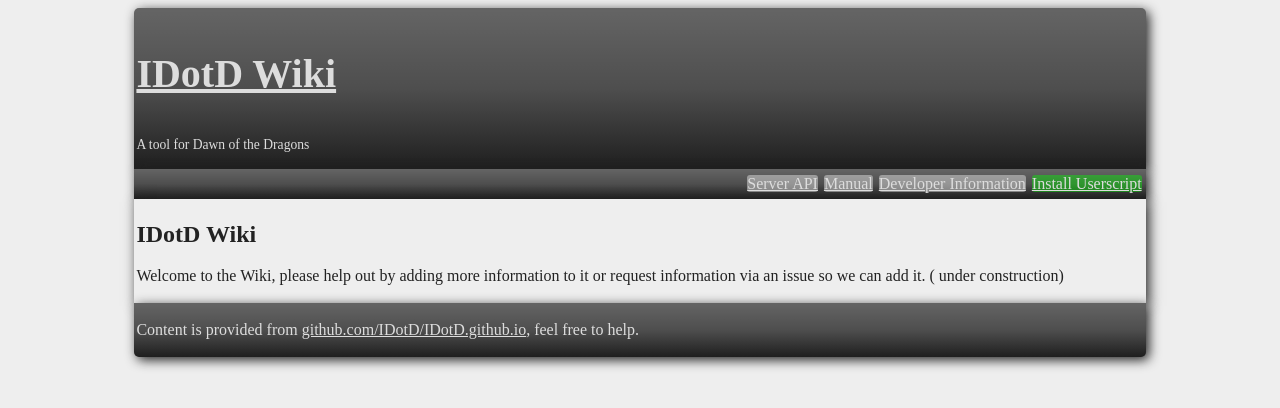
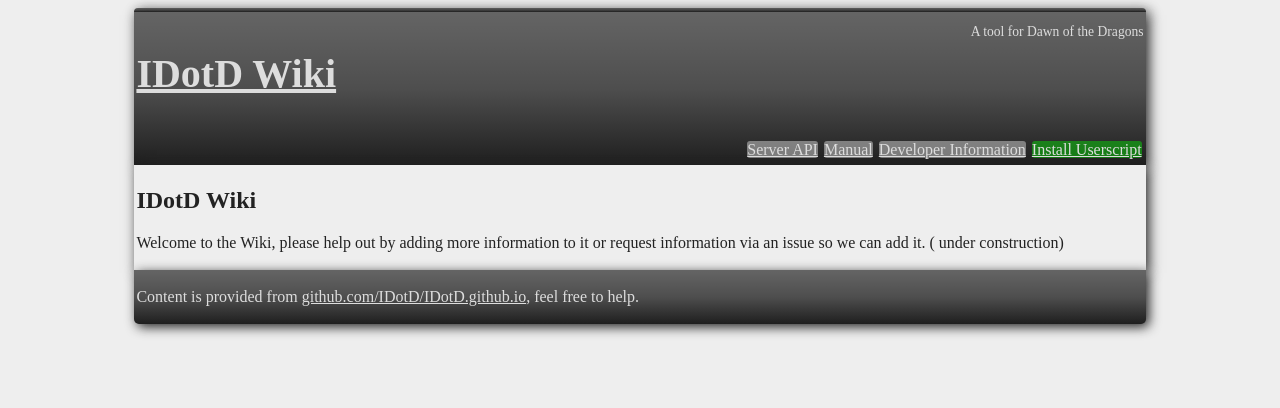
Before and after one commit to IDotD/IDotD.github.io, a Jekyll site: the page built from index.md, in a window 1280 px wide. Shown: the top 408 px of the page. Built offline with Jekyll 4.4.1, drawn with Linux system fonts in a browser that asks for light colours.

Commit message:
Update layout.css

```diff
--- a/css/layout.css
+++ b/css/layout.css
@@ -26,3 +26,12 @@ pre {
     overflow-y: hidden;
     width: 100%;
 }
+.header {
+  width:30%;
+  float:left;
+  min-width:150px;
+}
+.header-note {
+  width:auto;
+  float:right;
+}
```
